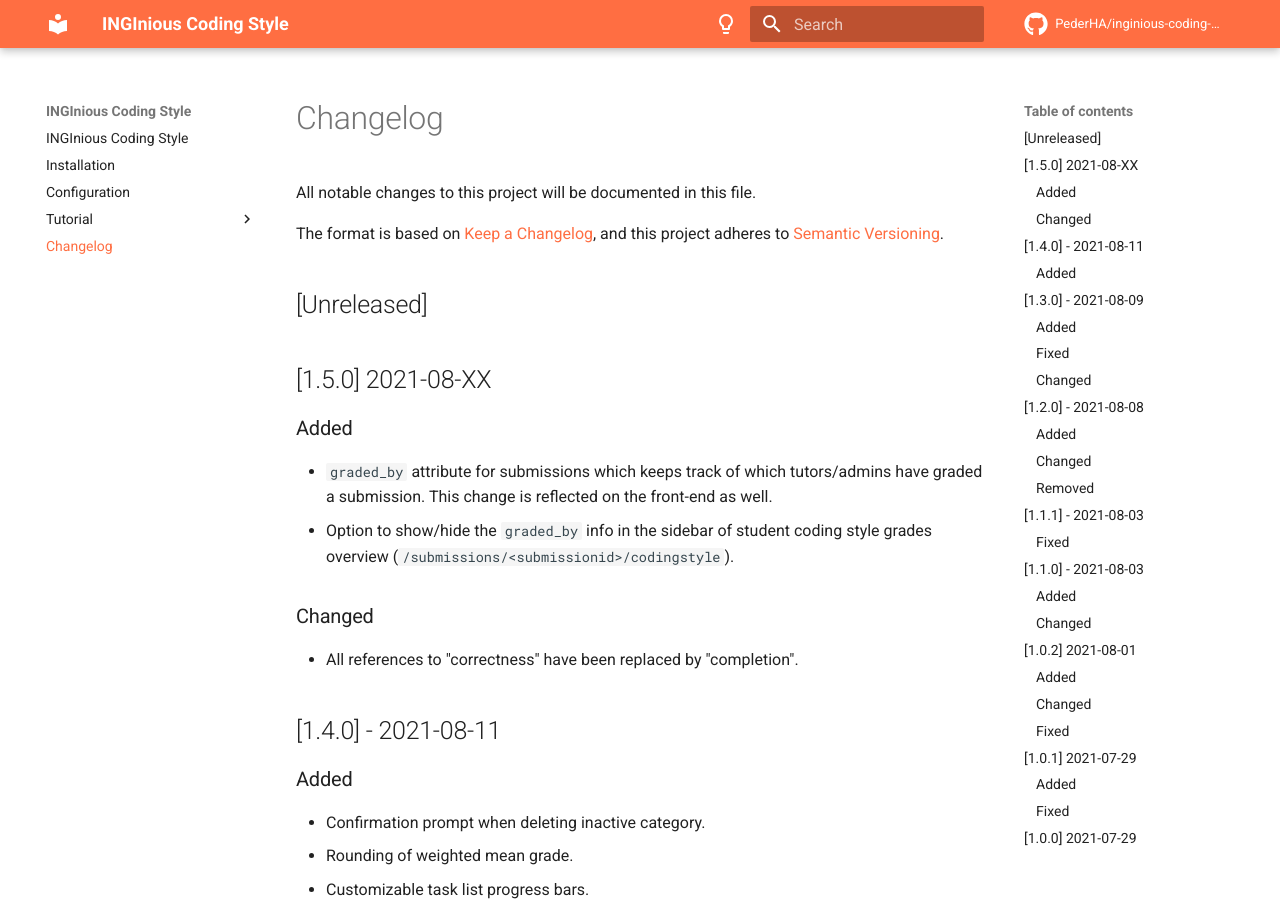
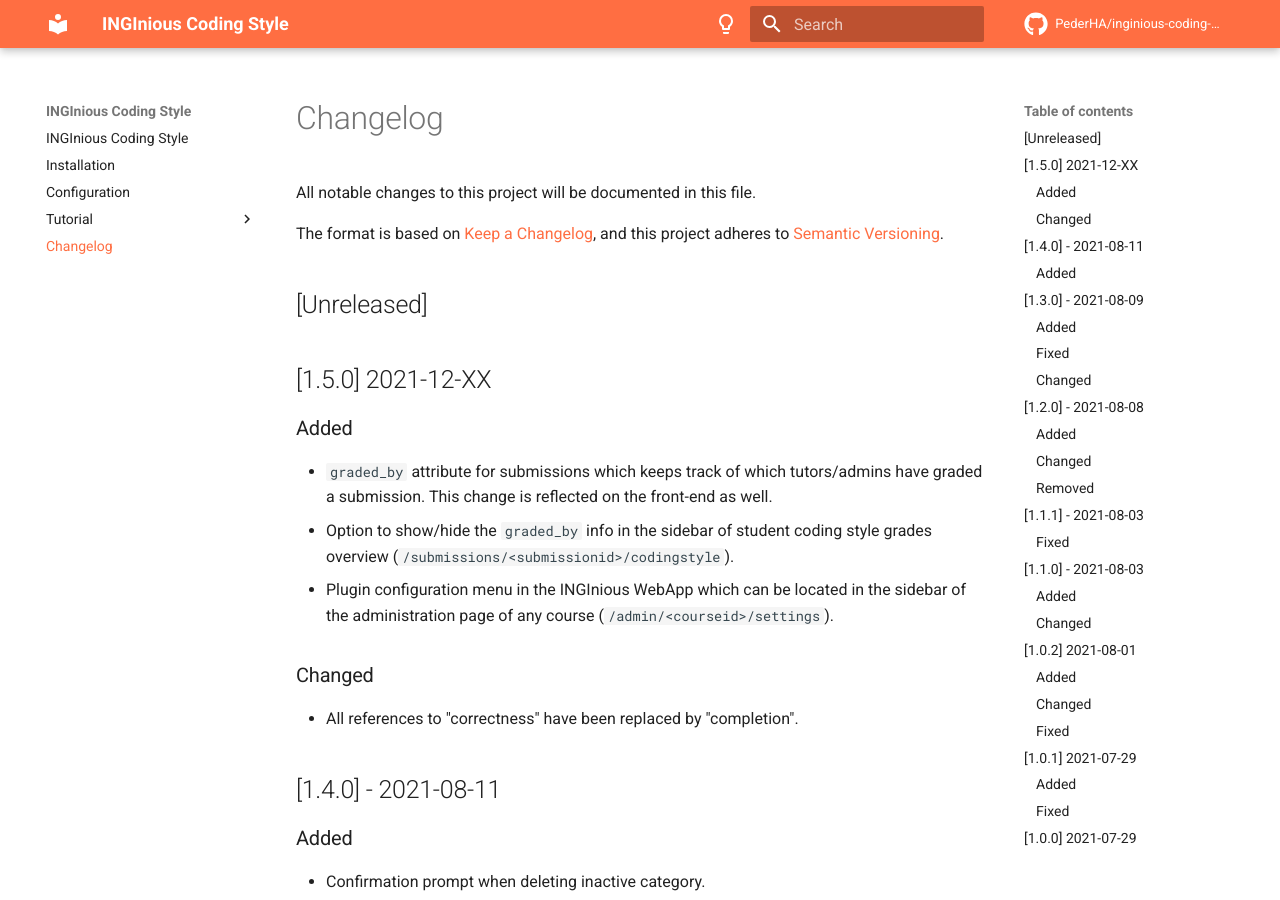
Before and after one commit to PederHA/inginious-coding-style, an MkDocs documentation site: the page built from docs/docs/changelog.md, in a window 1280 px wide and 900 px high. Built offline with MkDocs 1.6.1 and Material for MkDocs 9.7.7, drawn with Linux system fonts in a browser that asks for light colours; comment, search, counter and statistics services are not loaded.

```diff
--- a/docs/docs/changelog.md
+++ b/docs/docs/changelog.md
@@ -6,12 +6,13 @@ The format is based on [Keep a Changelog](https://keepachangelog.com/en/1.0.0/),
 and this project adheres to [Semantic Versioning](https://semver.org/spec/v2.0.0.html).
 
 ## [Unreleased]
-## [1.5.0] 2021-08-XX
+## [1.5.0] 2021-12-XX
 
 ### Added
 
 - `graded_by` attribute for submissions which keeps track of which tutors/admins have graded a submission. This change is reflected on the front-end as well.
 - Option to show/hide the `graded_by` info in the sidebar of student coding style grades overview (`/submissions/<submissionid>/codingstyle`).
+- Plugin configuration menu in the INGInious WebApp which can be located in the sidebar of the administration page of any course (`/admin/<courseid>/settings`).
 
 ### Changed
 
--- a/inginious_coding_style/__init__.py
+++ b/inginious_coding_style/__init__.py
@@ -15,7 +15,7 @@ from .pages import (CodingStyleGradingPage, NewCategoryEndpoint,
                     SubmissionStatusDiagnoser)
 from .utils import get_best_submission, has_coding_style_grades
 
-__version__ = "1.4.0"
+__version__ = "1.5.0"
 
 PLUGIN_PATH = Path(__file__).parent.absolute()
 TEMPLATES_PATH = PLUGIN_PATH / "templates"
--- a/pyproject.toml
+++ b/pyproject.toml
@@ -1,6 +1,6 @@
 [tool.poetry]
 name = "inginious-coding-style"
-version = "1.4.0"
+version = "1.5.0"
 description = ""
 authors = ["Peder Hovdan Andresen <pedeha@stud.ntnu.no>"]
 readme = "README.md"
```
